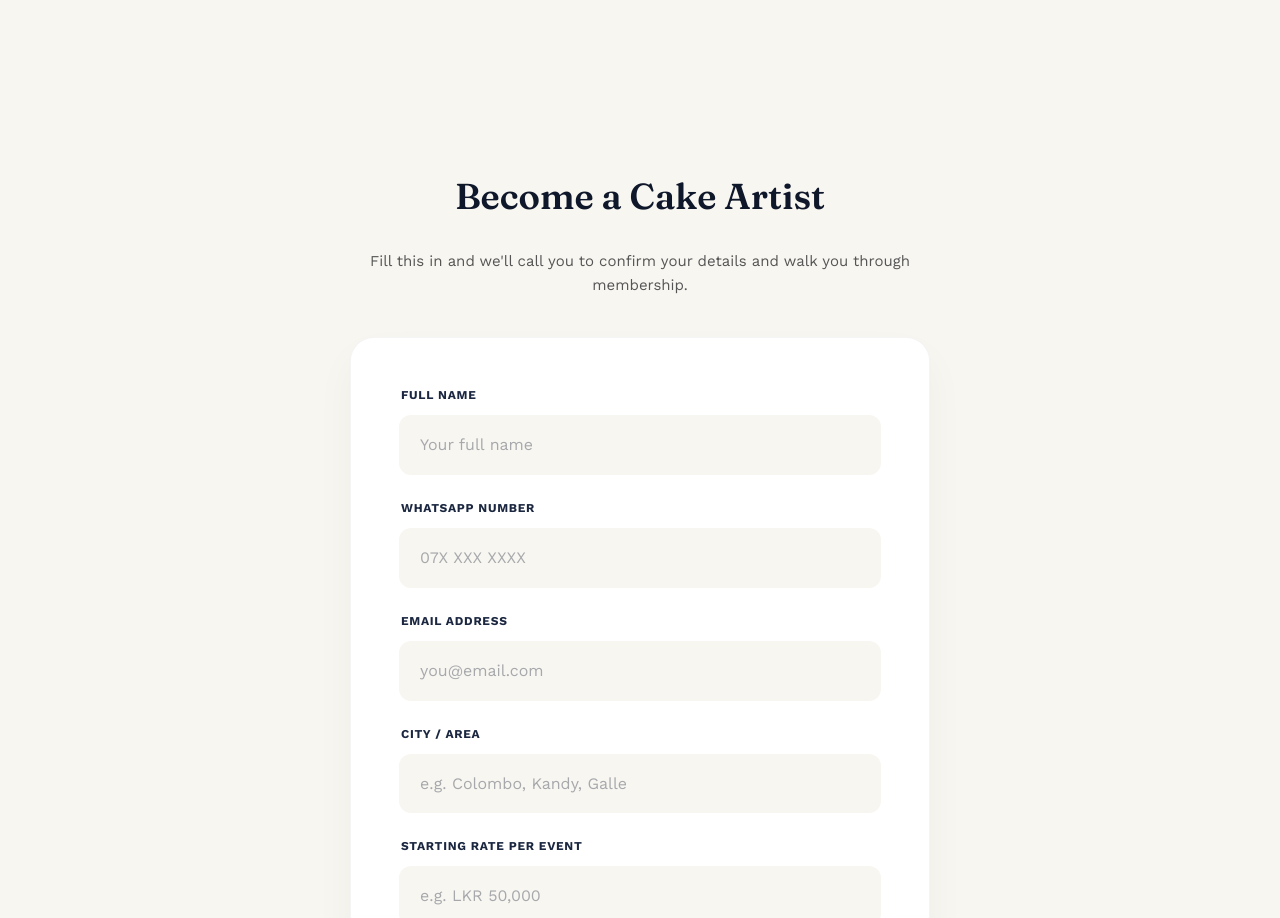
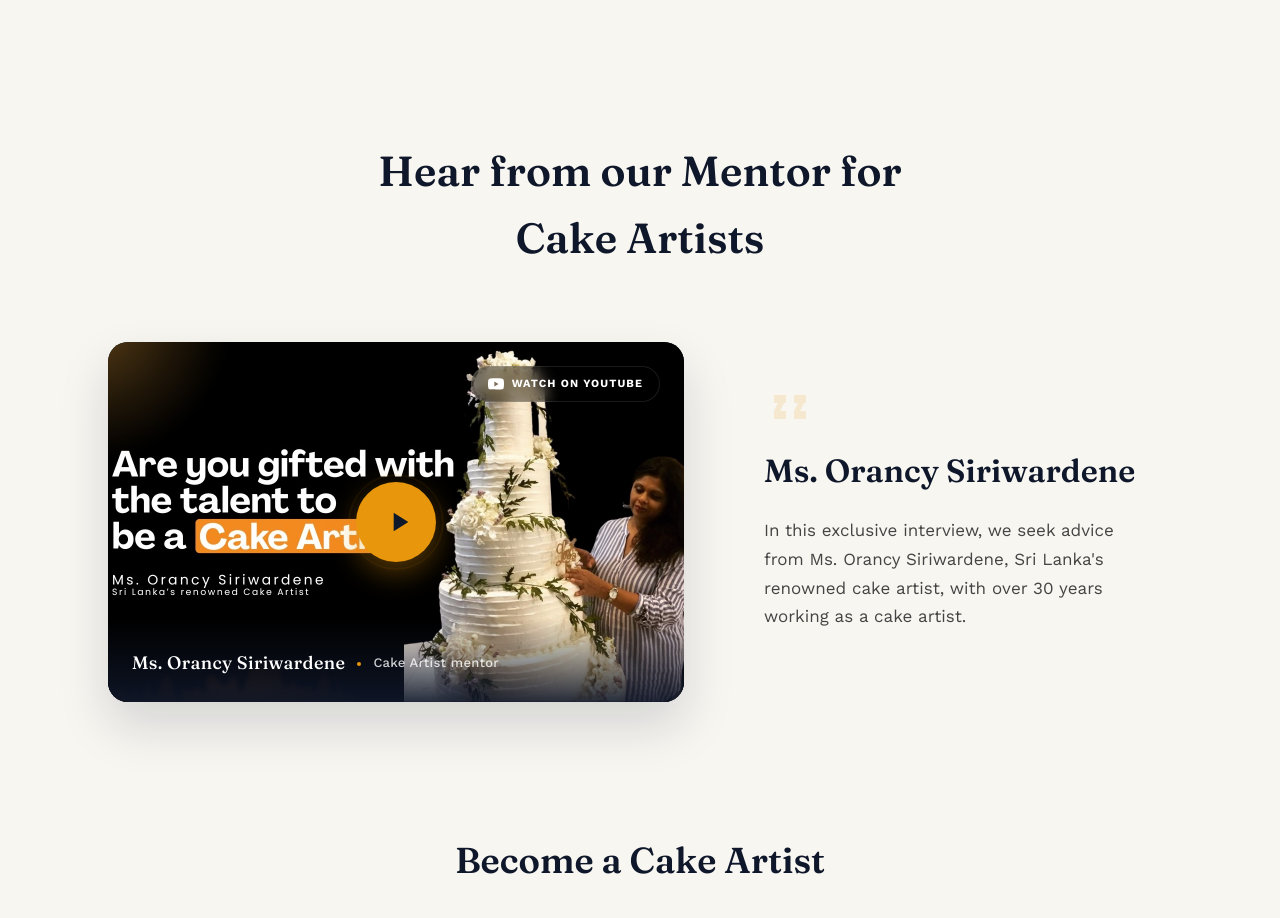
Before and after one commit to AntonSandbox/srilankanmusicians, a Next.js app: page / in a window 1280 px wide. Shown: the part 2800-3718 px from the top of the page. Built offline with nearby package versions, Linux system fonts and the light colour scheme; no server answers; the database is empty.

Commit message:
feat: mentor video section

```diff
--- a/app/page.tsx
+++ b/app/page.tsx
@@ -281,6 +281,46 @@ export default async function PublicSearchPage(props: { searchParams: Promise<{
         </div>
       </section>
 
+
+      <section className="mentor-section">
+        <div className="wrap">
+          <div className="mentor-header">
+            <h2 className="mentor-title">Hear from our Mentor for Cake Artists</h2>
+          </div>
+          <div className="mentor-content">
+            <div className="mentor-video">
+              <a href="https://youtu.be/oP_zj-8T0WE?si=JchovtiMF9eA1CHC" target="_blank" rel="noopener noreferrer" style={{ display: 'block', textDecoration: 'none' }}>
+                <div className="video-box-large">
+                  <div className="video-bg" style={{ background: 'url(/oP_zj-8T0WE-HD.jpg) center/cover no-repeat' }}></div>
+                  <div className="watch-badge">
+                    <svg viewBox="0 0 24 24" fill="currentColor"><path d="M23.498 6.186a3.016 3.016 0 0 0-2.122-2.136C19.505 3.5 12 3.5 12 3.5s-7.505 0-9.377.55a3.016 3.016 0 0 0-2.122 2.136C0 8.07 0 12 0 12s0 3.93.501 5.814a3.016 3.016 0 0 0 2.122 2.136c1.871.55 9.377.55 9.377.55s7.505 0 9.377-.55a3.016 3.016 0 0 0 2.122-2.136C24 15.93 24 12 24 12s0-3.93-.502-5.814zM9.545 15.568V8.432L15.818 12l-6.273 3.568z" /></svg>
+                    <span>Watch on YouTube</span>
+                  </div>
+                  <div className="play-btn-large">
+                    <svg viewBox="0 0 24 24" fill="currentColor">
+                      <path d="M8 5v14l11-7z" />
+                    </svg>
+                  </div>
+                  <div className="video-caption-large">
+                    <strong>Ms. Orancy Siriwardene</strong>
+                    <span className="caption-divider"></span>
+                    <span>Cake Artist mentor</span>
+                  </div>
+                </div>
+              </a>
+            </div>
+            <div className="mentor-details">
+              <svg className="quote-mark" viewBox="0 0 24 24" fill="none" xmlns="http://www.w3.org/2000/svg">
+                <path d="M10 11L8 15H11V19H5V15L7 11H5V7H11V11H10ZM20 11L18 15H21V19H15V15L17 11H15V7H21V11H20Z" fill="currentColor" />
+              </svg>
+              <h3>Ms. Orancy Siriwardene</h3>
+              <p>In this exclusive interview, we seek advice from Ms. Orancy Siriwardene, Sri Lanka's renowned cake artist, with over 30 years working as a cake artist.</p>
+              {/* <a href="https://youtu.be/4Axj6aj-wtQ?si=ECZc3P_FvhJAEz8X" target="_blank" rel="noopener noreferrer" className="mentor-link">Watch full interview &rarr;</a> */}
+            </div>
+          </div>
+        </div>
+      </section>
+
       <section className="join-section" id="join-us">
         <div className="wrap">
           <div className="join-container">
```
Also changed, not shown: public/oP_zj-8T0WE-HD.jpg (added).
